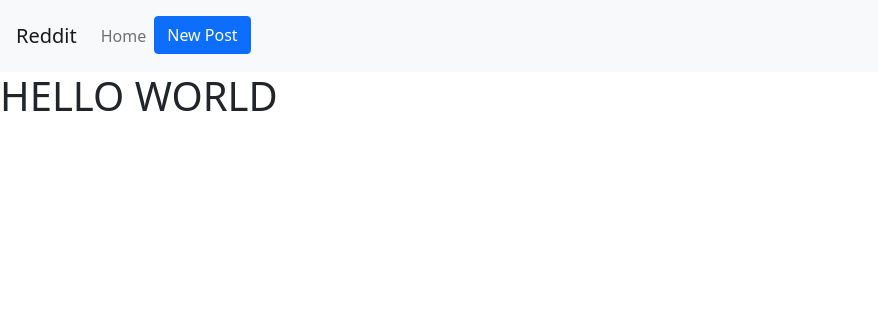
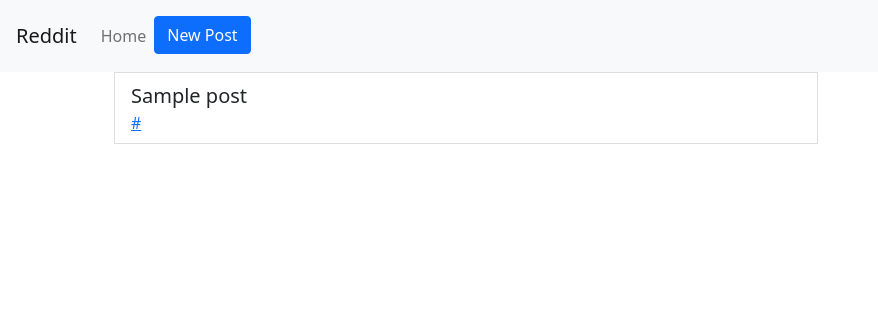
Before and after one commit to FrazierMark/ACS-2230-Reddit-Clone, a Node server app: page / in a window 1280 px wide. Shown: the top 332 px of the page, without its empty margins (0-878 px from the left). Run offline with Node 20, Linux system fonts and the light colour scheme; tables that the repository leaves empty hold one stand-in row (values such as "Sample post"); some libraries are stand-ins or nearby versions.

Commit message:
Users can view a list of posts

```diff
--- a/controllers/posts.js
+++ b/controllers/posts.js
@@ -1,8 +1,14 @@
 const Post = require('../models/post');
 
 module.exports = (app) => {
-	app.get('/', (req, res) => {
-		res.render('home');
+
+	app.get('/', async (req, res) => {
+		try {
+			const posts = await Post.find({}).lean();
+			return res.render('posts-index', { posts });
+		} catch (err) {
+			console.log(err.message);
+		}
 	});
 
 	// GET NEW Post Form
--- a/views/home.handlebars
+++ /dev/null
@@ -1 +0,0 @@
-<h1>HELLO WORLD</h1>
--- a/views/layouts/main.handlebars
+++ b/views/layouts/main.handlebars
@@ -8,7 +8,9 @@
   </head>
 	<body>
     {{> navbar}}
-		{{{body}}}
+		<div class="container">
+  		{{{body}}}
+		</div>
 
 	</body>
 </html>
--- /dev/null
+++ b/views/posts-index.handlebars
@@ -0,0 +1,12 @@
+<div class="row">
+  <div class="col-sm-8 col-sm-offset-2">
+    <ul>
+      {{#each posts}}
+        <li class="list-group-item">
+          <div class="lead">{{this.title}}</div>
+          <a href="{{this.url}}" target="_blank">{{this.url}}</a>
+        </li>
+      {{/each}}
+    </ul>
+  </div>
+</div>
```
Also changed, not shown: models/post.js (+8 -5 lines).
